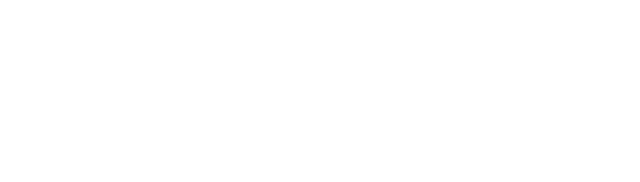
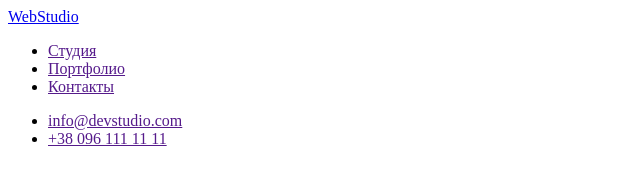
Before and after one commit to EvgeniyBoyko/goit-markup-hw-01, a plain HTML site: page index.html in a window 1280 px wide. Shown: the whole page, without its empty margins (0-640 px from the left). Drawn offline with Linux system fonts and the light colour scheme.

Commit message:
сделал шапку

```diff
--- a/index.html
+++ b/index.html
@@ -1,5 +1,5 @@
 <!DOCTYPE html>
-<html lang="en">
+<html lang="ru">
 <head>
     <meta charset="UTF-8">
     <meta name="viewport" content="width=device-width, initial-scale=1.0">
@@ -7,5 +7,23 @@
 </head>
 <body>
 
+    <!--Шапка-->
+    <header>
+        <main>
+
+            <a href="/">WebStudio</a>
+
+            <ul>
+                <li><a href="">Студия</a></li>
+                <li><a href="">Портфолио</a></li>
+                <li><a href="">Контакты</a></li>
+            </ul>
+        </main>
+
+        <ul>
+            <li><a href="">info@devstudio.com</a></li>
+            <li><a href="">+38 096 111 11 11</a></li>
+        </ul>
+    </header>
 </body>
 </html>
```
